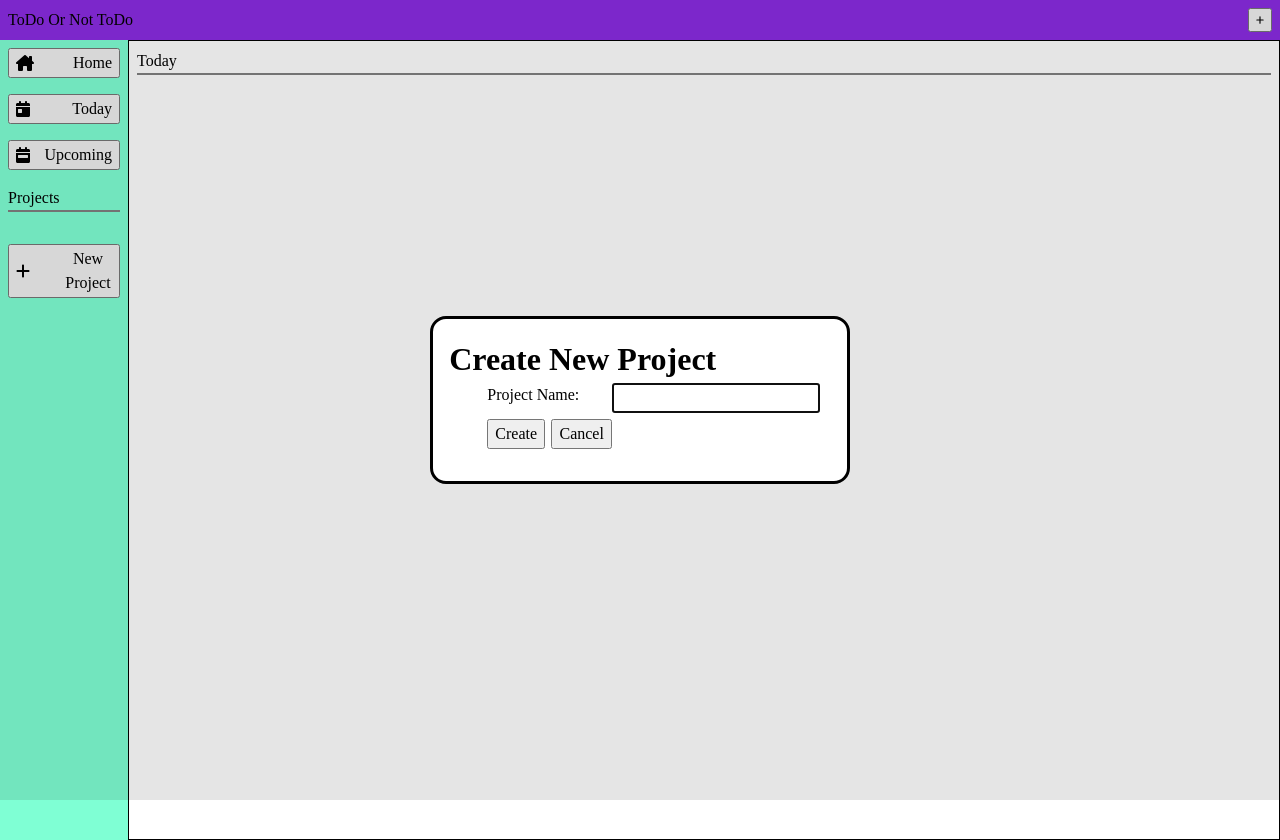
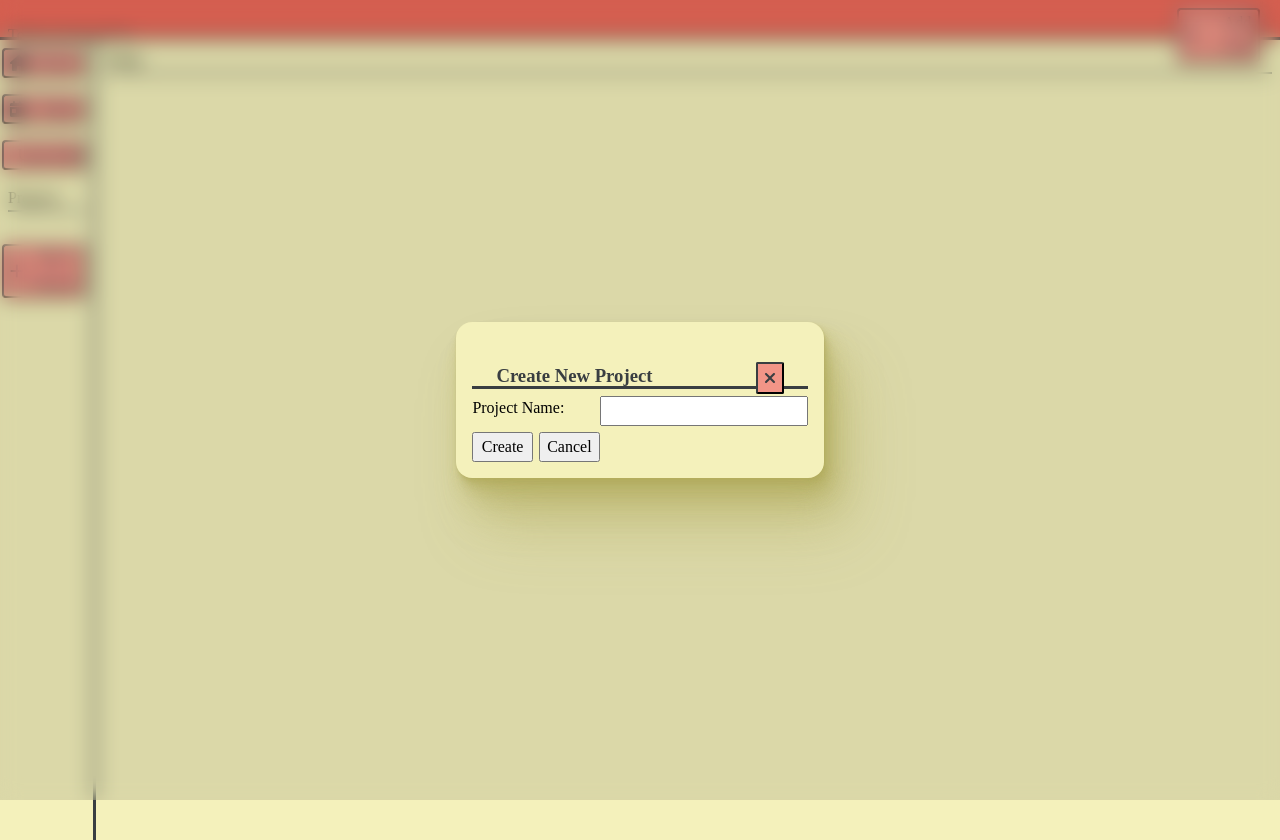
Before and after one commit to abdusali1234/odin-todo-list, a website built with webpack: page src/index.html in a window 1280 px wide. Both pictures are taken after a click on the button "New Project". Built offline with nearby package versions, Linux system fonts and the light colour scheme.

Commit message:
stylised dialog and main body

```diff
--- a/src/DOMEvents.js
+++ b/src/DOMEvents.js
@@ -30,7 +30,13 @@ const DomEvents = () => {
 
     newProjectBtn.addEventListener("click", ()=> {
         newProjectDialog.showModal();
-    })
+    });
+
+    document.querySelectorAll(".close-dialog").forEach(cancelBtn => {
+        cancelBtn.addEventListener('click', () => {
+            cancelBtn.closest("dialog").close();
+        })
+    });
 
     newProjectEntry.addEventListener('submit', (event) => {
         event.preventDefault();
--- a/src/index.html
+++ b/src/index.html
@@ -8,7 +8,10 @@
 <body>
     <header>
         <div class="logo">ToDo Or Not ToDo</div>
-        <button id="add-task-btn"><i class="fas fa-plus">Add Task</i></button>
+        <button id="add-task-btn" class="sidebar-btn">
+            <div class="icons"><i class="fas fa-plus"></i></div>
+            <div class="sidebar-btn-text">Add Task</div>
+        </button>
     </header>
     <main>
         <section id="sidebar">
@@ -24,7 +27,7 @@
                 <div class="icons"><i class="fas fa-calendar-week"></i></div>
                 <div class="sidebar-btn-text">Upcoming</div>
             </button>
-            <div class="subheading">Projects</div>
+            <div class="subheading" id="projects-subheading">Projects</div>
             <div id="projects-list"></div>
             <button class="sidebar-btn" id="create-new-project">
                 <div class="icons"><i class="fas fa-plus"></i></div>
@@ -37,9 +40,11 @@
         </section>
 
         <dialog id="new-project-dialog">
-            <h1>Create New Project</h1>
-            <div class="dialog-container">
-                <form id="project-entry">
+            <form id="project-entry" method="dialog">
+                <header>
+                    <h3>Create New Project</h3>
+                    <button class="close-dialog"><i class="fa-solid fa-xmark"></i></button>
+                </header>
                 <label for="project">Project Name:</label>
                 <input type="text" name="title" id="title" required>
                 <div class="dialog-btn-container">
@@ -47,7 +52,6 @@
                     <button type="button" id="cancel-project-entry">Cancel</button>
                 </div>
             </form>
-            </div>
         </dialog>
     </main>
 
--- a/src/style.css
+++ b/src/style.css
@@ -50,30 +50,53 @@ p, h1, h2, h3, h4, h5, h6 {
   isolation: isolate;
 }
 
+:root {
+  --red: #ed6a5a;
+  --light-red: #f29587;
+  --selected-red: #e94f37;
+  --off-white: #f4f1bb;
+  --black: rgba(57, 62, 65, 1);
+  --blue: #9bc1bc;
+  --shadow-color: 57deg 35% 52%;
+  --shadow-elevation-low:
+    0.3px 0.5px 0.7px hsl(var(--shadow-color) / 0.34),
+    0.4px 0.8px 1px -1.2px hsl(var(--shadow-color) / 0.34),
+    1px 2px 2.5px -2.5px hsl(var(--shadow-color) / 0.34);
+  --shadow-elevation-medium:
+    0.3px 0.5px 0.7px hsl(var(--shadow-color) / 0.36),
+    0.8px 1.6px 2px -0.8px hsl(var(--shadow-color) / 0.36),
+    2.1px 4.1px 5.2px -1.7px hsl(var(--shadow-color) / 0.36),
+    5px 10px 12.6px -2.5px hsl(var(--shadow-color) / 0.36);
+  --shadow-elevation-high:
+    0.3px 0.5px 0.7px hsl(var(--shadow-color) / 0.34),
+    1.5px 2.9px 3.7px -0.4px hsl(var(--shadow-color) / 0.34),
+    2.7px 5.4px 6.8px -0.7px hsl(var(--shadow-color) / 0.34),
+    4.5px 8.9px 11.2px -1.1px hsl(var(--shadow-color) / 0.34),
+    7.1px 14.3px 18px -1.4px hsl(var(--shadow-color) / 0.34),
+    11.2px 22.3px 28.1px -1.8px hsl(var(--shadow-color) / 0.34),
+    17px 33.9px 42.7px -2.1px hsl(var(--shadow-color) / 0.34),
+    25px 50px 62.9px -2.5px hsl(var(--shadow-color) / 0.34);
+}
+
 header {
     display: grid;
-    grid-template-columns: 90% 10%;
-    background-color: blueviolet;
+    grid-template-columns: 92.5% 7.5%;
+    background-color: var(--red);
+    color: var(--black);
     align-items: center;
     justify-content: flex-start;
     height: 5vh;
     padding: 1vh;
+    border-bottom: 3px solid var(--black);
 }
 
-#add-task-btn {
-    grid-column: 2;
-    height: 3vh;
-    width: 3vh;
-    display: flex;
-    justify-self: flex-end;
-    justify-content: center;
-    align-items: center;
-}
+
 
 main {
     display: grid;
-    grid-template-columns: 1fr 9fr;
+    grid-template-columns: 7.5% 92.5%;
     height: 100%;
+    background-color: var(--off-white);
 }
 
 #sidebar {
@@ -82,14 +105,26 @@ main {
     grid-column: 1;
     padding: 1vh;
     gap: 2vh 2vh;
-    background-color: aquamarine;
+    border-right: 3px solid var(--black);
+    align-items: flex-end;
+}
+
+#projects-subheading {
+  align-self: flex-start;
+  width: 100%;
 }
 
 
 .sidebar-btn {
     display: grid;
     grid-template-columns: 1fr 1fr;
+    gap: 0.5rem;
     align-items: center;
+    background-color: var(--light-red);
+    border-color: var(--black);
+    color: var(--black);
+    border-radius: 0.5vh;
+    width: max(6.5vh, 6.5vw);
 }
 
 .icons {
@@ -105,6 +140,13 @@ main {
   align-items: center;
 }
 
+.delete-project {
+  background-color: var(--light-red);
+  color: var(var(--black));
+  border: solid var(--black);
+  border-radius: 0.25vh;
+}
+
 #projects-list {
   display: flex;
   flex-direction: column;
@@ -113,24 +155,67 @@ main {
 dialog {
   margin: auto;
   border-radius: 2vh;
-  padding: 2vh;
-
+  border-style: none;
+  box-shadow: var(--shadow-elevation-high);
+  display: grid;
+  max-inline-size: min(90vw, 60ch);
+  max-block-size: min(80vh, 100%);
+  max-block-size: min(80dvb, 100%);
+  background-color: var(--off-white);
+  overflow: hidden;
 }
 
-.dialog-container {
-  display: flex;
-  /* flex-direction: column; */
-  justify-content: center;
-  align-items: center;
-  gap: 0 0.5vh;
+dialog:not([open]) {
+  pointer-events: none;
+  opacity: 0;
 }
 
-form {
-  width: 80%;
-  margin-bottom: 2vh;
+dialog::backdrop {
+  backdrop-filter: blur(10px);
+  transition: backdrop-filter .5s ease;
+}
+
+html:has(dialog[open]){
+  overflow: hidden;
+}
+
+
+
+
+dialog > form {
   display: grid;
-  grid-template-columns: 1fr 2fr;
+  grid-template-rows : auto 1fr auto;
+  grid-template-columns: auto auto;
   row-gap:0.5vw;
+  align-items: start;
+  max-block-size: 80vh;
+  max-block-size: 80dvb;
+}
+
+dialog > form > header {
+  grid-column: 1 / 3;
+  display: flex;
+  gap: 1rem;
+  justify-content: space-between;
+  align-items: flex-start;
+  padding: 1.5rem;
+  background-color: var(--off-white);
+}
+
+dialog > form > header > button {
+  display: flex;
+  border-radius: 0.25vh;
+  padding: 0.75ch;
+  aspect-ratio: 1;
+  flex-shrink: 0;
+  place-items: center;
+  stroke: currentColor;
+  stroke-width: 3px;
+  background-color: var(--light-red);
+  color: var(--black);
+  border-color: var(--black);
+
+
 }
 
 .dialog-btn-container {
@@ -143,11 +228,10 @@ form {
     padding: 1vh;
     display: flex;
     flex-direction: column;
-    border: 1px solid black;
 }
 
 .subheading {
     display: flex;
     justify-content: flex-start;
-    border-bottom: 2px solid grey;
+    border-bottom: 2px solid var(--black);
 }
--- a/src/task.js
+++ b/src/task.js
@@ -5,36 +5,4 @@ export default class Task {
         this.project = project;
         this.priority = priority;
     }
-
-    get title() {
-        return this.title;
-    }
-
-    get dueDate() {
-        return this.dueDate;
-    }
-
-    get project() {
-        return this.project;
-    }
-
-    get priority() {
-        return this.priority;
-    }
-
-    set title(value) {
-        this.title = value;
-    }
-
-    set dueDate(value) {
-        this.dueDate = value;
-    }
-
-    set project(value) {
-        this.project = value;
-    }
-
-    set priority(value){
-        this.priority = value;
-    }
 }
```
Also changed, not shown: dist/index.html, 1 other file. Lines whose indentation alone changed are shown as unchanged.
